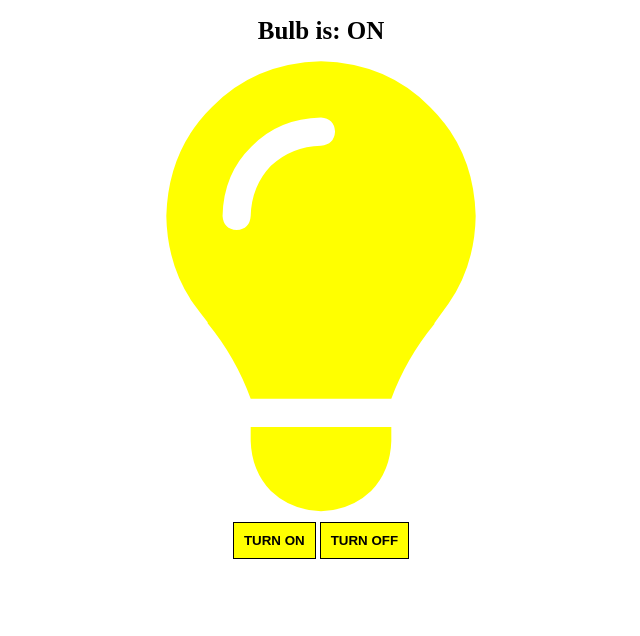
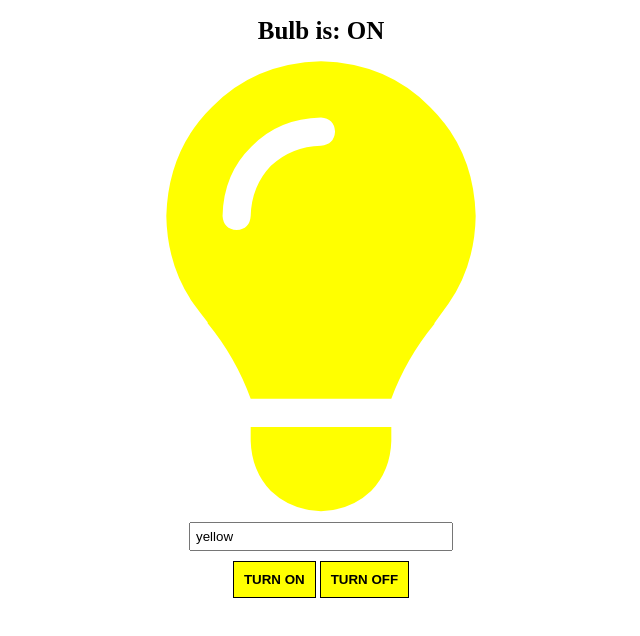
Before and after one commit to furman-v/Bulb, a plain HTML site: page src/index.html in a window 1280 px wide. Both pictures are taken after a click on the button "TURN ON". Shown: the whole page, without its empty margins (319-959 px from the left). Drawn offline with Linux system fonts and the light colour scheme.

Commit message:
modified the project

```diff
--- a/js/script.js
+++ b/js/script.js
@@ -1,6 +1,11 @@
 function changeColor() {
   const button = document.getElementsByClassName("fa-lightbulb")[0];
-  button.style.color = "yellow";
+  const getUsersColor = document.getElementsByName("getUsersColor")[0].value;
+  button.style.color = getUsersColor;
+  if (!getUsersColor) {
+    color = "yellow";
+  }
+
   const statusOfTheBulb = document.getElementById("statusOfTheBulb");
   statusOfTheBulb.innerHTML = "ON";
   const background = document.getElementsByTagName("body")[0];
--- a/src/index.html
+++ b/src/index.html
@@ -13,6 +13,9 @@
   <body>
     <h1>Bulb is: <span id="statusOfTheBulb">OFF </span></h1>
     <i class="fas fa-lightbulb"></i>
+    <section class="getColor">
+      <input type="text" value="yellow" name="getUsersColor" />
+    </section>
     <section class="buttons">
       <button id="lightOn" onclick="changeColor()">TURN ON</button>
       <button id="lightOff" onclick="initialStyles()">TURN OFF</button>
--- a/src/styles/styles.css
+++ b/src/styles/styles.css
@@ -11,6 +11,14 @@ i.fas {
   display: block;
   text-align: center;
 }
+.getColor {
+  text-align: center;
+  margin: 10px;
+}
+input {
+  width: 250px;
+  padding: 5px;
+}
 #lightOn,
 #lightOff {
   background-color: yellow;
```
